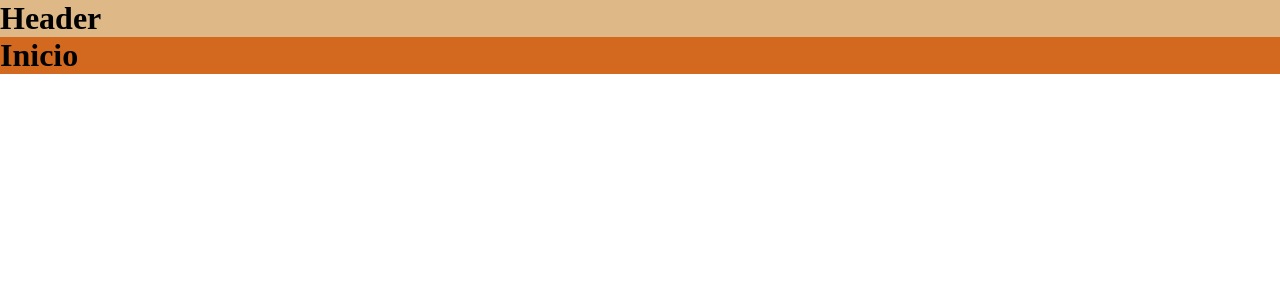
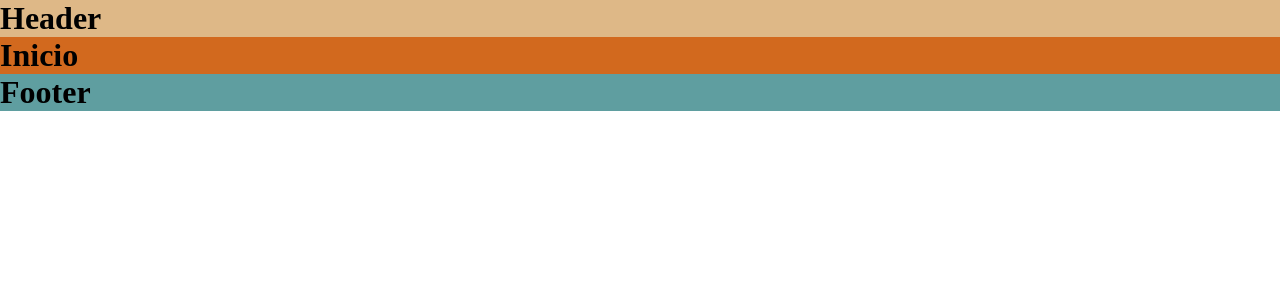
Before and after one commit to agleicesousa/cafe-do-amanha-react, a React (Vite) app: page / in a window 1280 px wide. Shown: the top 300 px of the page. Built offline with nearby package versions, Linux system fonts and the light colour scheme.

Commit message:
feat: arq. inicial do componente 'footer'

```diff
--- a/src/App.jsx
+++ b/src/App.jsx
@@ -3,6 +3,7 @@ import { BrowserRouter, Routes, Route } from "react-router-dom";
 import "./Components/GlobalStye/globalStye.css";
 import Header from "./Components/Header/header";
 import Inicio from "./Pages/Inicio/inicio";
+import Footer from "./Components/Footer/footer";
 
 export default function App() {
   return (
@@ -11,6 +12,7 @@ export default function App() {
       <Routes>
         <Route path="/" element={<Inicio />} />
       </Routes>
+      <Footer />
     </BrowserRouter>
   );
 }
--- /dev/null
+++ b/src/Components/Footer/footer.jsx
@@ -0,0 +1,9 @@
+import s from "./footer.module.css";
+
+export default function Footer() {
+  return (
+    <footer className={s.footer}>
+      <h1>Footer</h1>
+    </footer>
+  );
+}
--- /dev/null
+++ b/src/Components/Footer/footer.module.css
@@ -0,0 +1,3 @@
+.footer {
+    background-color: cadetblue;
+}
```
Also changed, not shown: src/Components/Header/header.jsx (+5 -5 lines).
